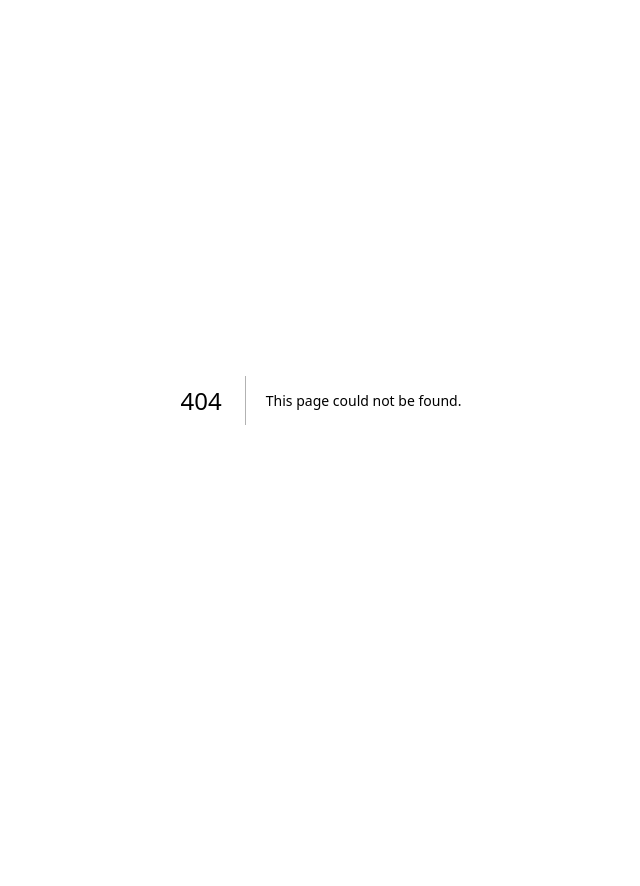
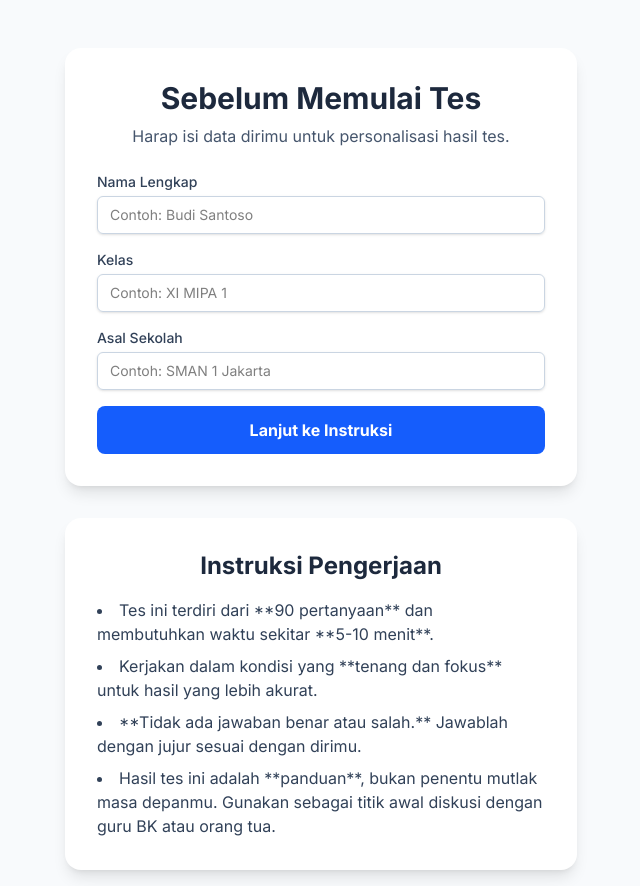
Before and after one commit to AkbarTambora/panduan-karier-sma-z, a Next.js app: page /tes/mulai in a window 1280 px wide. Before the commit this address had no page. Shown: the whole page, without its empty margins (319-959 px from the left). Before the commit the page ends 800 px from the top, so only its background shows below. Built offline with nearby package versions, Linux system fonts and the light colour scheme.

Commit message:
feat: implement pre-test form and display user identity on result page

```diff
--- a/src/app/(main)/hasil/page.tsx
+++ b/src/app/(main)/hasil/page.tsx
@@ -1,21 +1,20 @@
-// src/app/(main)/hasil/page.tsx
+// Lokasi file: src/app/(main)/hasil/page.tsx
+
 import { Suspense } from 'react';
 import { redirect } from 'next/navigation';
-// --- PERBAIKAN: Impor tipe-tipe yang dibutuhkan ---
-import { getAnalysisReport, type MatchResult} from '@/lib/services/riasecService';
+import { getAnalysisReport, type MatchResult } from '@/lib/services/riasecService';
 import { riasecDetails } from '@/data/riasecDescriptions';
 import { HexagonChart } from '@/components/results/HexagonChart';
 import type { RiasecType } from '@/data/riasecQuestions';
 import ReactMarkdown from 'react-markdown';
 
-
-// Tipe untuk searchParams
+// Tipe untuk props halaman tidak berubah
 type HasilPageProps = {
-  searchParams: Promise<{ [key: string]: string | string[] | undefined }>;
+  searchParams: { [key: string]: string | string[] | undefined };
 };
 
+// Komponen Halaman Utama (Server Component)
 export default async function HasilPage({ searchParams }: HasilPageProps) {
-  // Biarkan halaman utama tetap ramping
   return (
     <main className="min-h-screen bg-slate-50 p-4 sm:p-8 md:p-12">
       <div className="max-w-5xl mx-auto">
@@ -27,55 +26,62 @@ export default async function HasilPage({ searchParams }: HasilPageProps) {
   );
 }
 
-// JADIKAN KOMPONEN INI ASYNC
+// Komponen Konten Inti (Server Component)
 async function HasilContent({ searchParams }: HasilPageProps) {
-  // --- PERBAIKAN: AWAIT searchParams terlebih dahulu ---
-  const params = await searchParams;
+  // Gunakan URLSearchParams untuk cara yang lebih aman dalam mengelola parameter URL
+  const params = new URLSearchParams(searchParams as Record<string, string>);
 
-  // 1. Destrukturisasi dari params yang sudah di-await
-  const { R, I, A, S, E, C } = params;
-  const potentialScores = { R, I, A, S, E, C };
+  // Ambil data personal dari URL
+  const nama = params.get('nama') || 'Siswa';
+  const kelas = params.get('kelas') || 'Kelas';
+  const sekolah = params.get('sekolah') || 'Sekolah';
 
+  // Siapkan objek untuk menampung skor
   const riasecScores: { [key: string]: string } = {};
-  const RIASEC_TYPES = ['R', 'I', 'A', 'S', 'E', 'C'];
+  const RIASEC_TYPES: RiasecType[] = ['R', 'I', 'A', 'S', 'E', 'C'];
 
-  // 2. Lakukan iterasi pada objek `potentialScores` yang sudah aman.
+  // Loop melalui tipe RIASEC untuk mengambil skor dari parameter URL
   for (const key of RIASEC_TYPES) {
-    const value = potentialScores[key as keyof typeof potentialScores];
-    if (value && typeof value === 'string') {
+    const value = params.get(key);
+    if (value) {
       riasecScores[key] = value;
     }
   }
 
-  // 3. Validasi dan logika selanjutnya tidak perlu diubah
+  // Pengaman: Jika tidak ada skor sama sekali, kembalikan ke halaman awal
   if (Object.keys(riasecScores).length === 0) {
-    redirect('/tes');
+    redirect('/tes/mulai');
   }
 
-  // Teruskan objek yang aman ini ke service Anda.
+  // Panggil service untuk mendapatkan laporan analisis lengkap
   const report = await getAnalysisReport(riasecScores);
   const { userProfile, majorMatches, careerMatches, motivation } = report;
 
+  // Render JSX
   return (
     <div className="space-y-10">
       {/* Bagian Header Personal */}
-      <header className="text-center">
+      <header className="text-center border-b-2 border-slate-200 pb-8">
+        <p className="text-2xl font-bold text-slate-800 mb-1">{nama}</p>
+        <p className="text-lg text-slate-600">{kelas} - {sekolah}</p>
+      </header>
+
+      {/* Bagian Analisis Kepribadian */}
+      <section className="text-center">
         <h1 className="text-4xl md:text-5xl font-bold text-slate-800">
           Analisis Kepribadian <br />
           <span className="text-blue-600">{userProfile.personaName}</span>
         </h1>
-        {/* 2. GANTI <p> BIASA DENGAN <ReactMarkdown> */}
         <div className="mt-4 max-w-3xl mx-auto text-lg text-slate-600">
           <ReactMarkdown>{motivation}</ReactMarkdown>
         </div>
-      </header>
+      </section>
 
       {/* Bagian Visualisasi Data */}
       <section className="grid grid-cols-1 lg:grid-cols-2 gap-8 items-center">
         <div className="bg-white p-6 rounded-2xl shadow-lg">
           <h2 className="text-xl font-bold text-slate-700 mb-4 text-center">Profil Minatmu</h2>
           <div className="space-y-3">
-            {/* --- PERBAIKAN: Beri tipe pada parameter map --- */}
             {userProfile.percentages.map(([type, percentage]: [RiasecType, number]) => (
               <div key={type}>
                 <div className="flex justify-between mb-1">
@@ -90,13 +96,8 @@ async function HasilContent({ searchParams }: HasilPageProps) {
           </div>
         </div>
         <div className="bg-white p-6 rounded-2xl shadow-lg h-full flex flex-col items-center justify-center space-y-4">
-          <h2 className="text-xl font-bold text-slate-700 text-center">
-            Peta Minatmu
-          </h2>
-          <HexagonChart
-            percentages={userProfile.percentages}
-            topThree={userProfile.topThree}
-          />
+          <h2 className="text-xl font-bold text-slate-700 text-center">Peta Minatmu</h2>
+          <HexagonChart percentages={userProfile.percentages} topThree={userProfile.topThree} />
         </div>
       </section>
 
@@ -105,7 +106,6 @@ async function HasilContent({ searchParams }: HasilPageProps) {
         {/* Rekomendasi Jurusan */}
         <div className="space-y-4">
           <h2 className="text-3xl font-bold text-slate-800">Rekomendasi Jurusan</h2>
-          {/* --- PERBAIKAN: Beri tipe 'major' --- */}
           {majorMatches.map((major: MatchResult) => (
             <div key={major.id} className="bg-white p-6 rounded-2xl shadow-lg">
               <div className="flex justify-between items-start">
@@ -116,7 +116,7 @@ async function HasilContent({ searchParams }: HasilPageProps) {
               </div>
               <p className="mt-2 text-slate-600">{major.description}</p>
               <p className="mt-3 text-xs text-slate-400">
-                Profil Jurusan: {Object.entries(major.riasecProfile).map(([t,s]) => `${t}:${s}`).join(', ')}
+                Profil Jurusan: {Object.entries(major.riasecProfile).map(([t, s]) => `${t}:${s}`).join(', ')}
               </p>
             </div>
           ))}
@@ -124,7 +124,6 @@ async function HasilContent({ searchParams }: HasilPageProps) {
         {/* Rekomendasi Karier */}
         <div className="space-y-4">
           <h2 className="text-3xl font-bold text-slate-800">Rekomendasi Karier</h2>
-          {/* --- PERBAIKAN: Beri tipe 'career' --- */}
           {careerMatches.map((career: MatchResult) => (
             <div key={career.id} className="bg-white p-6 rounded-2xl shadow-lg">
               <div className="flex justify-between items-start">
@@ -134,7 +133,9 @@ async function HasilContent({ searchParams }: HasilPageProps) {
                 </span>
               </div>
               <p className="mt-2 text-slate-600">{career.description}</p>
-              {/* ... (Profil Karier tidak berubah) ... */}
+              <p className="mt-3 text-xs text-slate-400">
+                Profil Karier: {Object.entries(career.riasecProfile).map(([t, s]) => `${t}:${s}`).join(', ')}
+              </p>
             </div>
           ))}
         </div>
--- /dev/null
+++ b/src/app/(main)/tes/mulai/page.tsx
@@ -0,0 +1,106 @@
+// Lokasi file: src/app/(main)/tes/mulai/page.tsx
+
+'use client'; // <-- Ini penting untuk menggunakan hook
+
+import { useState } from 'react';
+import { useRouter } from 'next/navigation';
+
+export default function StartTestPage() {
+  // State untuk menyimpan input dari pengguna
+  const [nama, setNama] = useState('');
+  const [kelas, setKelas] = useState('');
+  const [sekolah, setSekolah] = useState('');
+  const router = useRouter();
+
+  // Fungsi yang dijalankan saat tombol form di-klik
+  const handleSubmit = (e: React.FormEvent) => {
+    e.preventDefault(); // Mencegah halaman refresh
+
+    // Validasi sederhana, pastikan semua field diisi
+    if (!nama.trim() || !kelas.trim() || !sekolah.trim()) {
+      alert('Harap isi semua data diri dengan lengkap.');
+      return; // Hentikan fungsi jika ada yang kosong
+    }
+
+    // Buat parameter URL dari data form
+    const params = new URLSearchParams({
+      nama: nama.trim(),
+      kelas: kelas.trim(),
+      sekolah: sekolah.trim(),
+    });
+
+    // Arahkan pengguna ke halaman tes dengan membawa data
+    router.push(`/tes?${params.toString()}`);
+  };
+
+  return (
+    <main className="flex flex-col items-center min-h-screen bg-slate-50 p-4 pt-8 sm:pt-12">
+      <div className="w-full max-w-lg">
+        {/* KARTU FORM IDENTITAS */}
+        <div className="bg-white p-6 sm:p-8 rounded-2xl shadow-lg mb-8">
+          <h1 className="text-2xl sm:text-3xl font-bold text-slate-800 text-center mb-2">Sebelum Memulai Tes</h1>
+          <p className="text-slate-600 text-center mb-6">Harap isi data dirimu untuk personalisasi hasil tes.</p>
+
+          <form onSubmit={handleSubmit} className="space-y-4">
+            <div>
+              <label htmlFor="nama" className="block text-sm font-medium text-slate-700">Nama Lengkap</label>
+              <input
+                id="nama"
+                type="text"
+                value={nama}
+                onChange={(e) => setNama(e.target.value)}
+                className="mt-1 block w-full px-3 py-2 border border-slate-300 rounded-md shadow-sm focus:outline-none focus:ring-blue-500 focus:border-blue-500 sm:text-sm"
+                placeholder="Contoh: Budi Santoso"
+                required
+              />
+            </div>
+
+            <div>
+              <label htmlFor="kelas" className="block text-sm font-medium text-slate-700">Kelas</label>
+              <input
+                id="kelas"
+                type="text"
+                value={kelas}
+                onChange={(e) => setKelas(e.target.value)}
+                className="mt-1 block w-full px-3 py-2 border border-slate-300 rounded-md shadow-sm focus:outline-none focus:ring-blue-500 focus:border-blue-500 sm:text-sm"
+                placeholder="Contoh: XI MIPA 1"
+                required
+              />
+            </div>
+
+            <div>
+              <label htmlFor="sekolah" className="block text-sm font-medium text-slate-700">Asal Sekolah</label>
+              <input
+                id="sekolah"
+                type="text"
+                value={sekolah}
+                onChange={(e) => setSekolah(e.target.value)}
+                className="mt-1 block w-full px-3 py-2 border border-slate-300 rounded-md shadow-sm focus:outline-none focus:ring-blue-500 focus:border-blue-500 sm:text-sm"
+                placeholder="Contoh: SMAN 1 Jakarta"
+                required
+              />
+            </div>
+
+            <button
+              type="submit"
+              className="w-full bg-blue-600 text-white font-bold py-3 px-4 rounded-lg hover:bg-blue-700 transition-transform transform hover:scale-105 focus:outline-none focus:ring-2 focus:ring-offset-2 focus:ring-blue-500"
+            >
+              Lanjut ke Instruksi
+            </button>
+          </form>
+        </div>
+
+        {/* KARTU INSTRUKSI */}
+        <div className="bg-white p-6 sm:p-8 rounded-2xl shadow-lg">
+          <h2 className="text-xl sm:text-2xl font-bold text-slate-800 text-center mb-4">Instruksi Pengerjaan</h2>
+          <ul className="list-disc list-inside space-y-2 text-slate-700">
+            <li>Tes ini terdiri dari **90 pertanyaan** dan membutuhkan waktu sekitar **5-10 menit**.</li>
+            <li>Kerjakan dalam kondisi yang **tenang dan fokus** untuk hasil yang lebih akurat.</li>
+            <li>**Tidak ada jawaban benar atau salah.** Jawablah dengan jujur sesuai dengan dirimu.</li>
+            <li>Hasil tes ini adalah **panduan**, bukan penentu mutlak masa depanmu. Gunakan sebagai titik awal diskusi dengan guru BK atau orang tua.</li>
+          </ul>
+        </div>
+      </div>
+    </main>
+  );
+}
--- a/src/app/components/TestEngine.tsx
+++ b/src/app/components/TestEngine.tsx
@@ -1,17 +1,13 @@
-// src/components/TestEngine.tsx
+// Lokasi file: src/app/components/TestEngine.tsx
+
 "use client";
 
-// Impor 'useEffect' dan 'useMemo' dari React ---
-import { useState, useEffect } from "react"; // <-- Ganti useMemo dengan useEffect
-import { useRouter } from "next/navigation";
+import { useState, useEffect, Suspense } from "react";
+import { useRouter, useSearchParams } from "next/navigation";
 import { riasecQuestions, RiasecType } from "@/data/riasecQuestions";
 
-// Ubah struktur state 'answers' menjadi Map ---
-// Menggunakan Map lebih efisien untuk update dan lookup by key (questionId)
 type AnswerMap = Map<number, { value: number; type: RiasecType }>;
 
-// Buat fungsi untuk mengacak array (Fisher-Yates shuffle algorithm) ---
-// Tempatkan fungsi ini di luar komponen agar tidak dibuat ulang setiap render.
 const shuffleArray = <T,>(array: T[]): T[] => {
   const newArray = [...array];
   for (let i = newArray.length - 1; i > 0; i--) {
@@ -21,50 +17,70 @@ const shuffleArray = <T,>(array: T[]): T[] => {
   return newArray;
 };
 
-export default function TestEngine() {
+// ===================================================================
+// KOMPONEN PEMBUNGKUS (WRAPPER)
+// Inilah yang akan kita impor di halaman /tes.
+// Tujuannya adalah untuk menyediakan <Suspense> boundary.
+// ===================================================================
+export default function TestEngineWrapper() {
+  return (
+    <Suspense fallback={<LoadingState />}>
+      <TestEngine />
+    </Suspense>
+  );
+}
+
+// ===================================================================
+// KOMPONEN UTAMA LOGIKA TES
+// Komponen ini tidak diekspor sebagai default.
+// ===================================================================
+function TestEngine() {
+  const router = useRouter();
+  const searchParams = useSearchParams();
+
+  // Ambil data personal dari URL.
+  const nama = searchParams.get('nama') || '';
+  const kelas = searchParams.get('kelas') || '';
+  const sekolah = searchParams.get('sekolah') || '';
+
+  // State untuk logika internal tes
   const [shuffledQuestions, setShuffledQuestions] = useState<typeof riasecQuestions>([]);
-
-  // useEffect untuk mengacak pertanyaan hanya di client side
-  useEffect(() => {
-    setShuffledQuestions(shuffleArray(riasecQuestions));
-  }, []); // Array dependensi kosong berarti ini hanya berjalan sekali saat komponen mount
-
   const [currentQuestionIndex, setCurrentQuestionIndex] = useState(0);
-  // Gunakan Map untuk menyimpan jawaban. Key: questionId, Value: { value, type }
   const [answers, setAnswers] = useState<AnswerMap>(new Map());
   const [isFinished, setIsFinished] = useState(false);
-  const router = useRouter();
 
-  // Gunakan array yang sudah diacak ---
+  // useEffect untuk mengacak pertanyaan SETELAH komponen dimuat di browser.
+  useEffect(() => {
+    // Pengaman: jika halaman ini diakses langsung tanpa data nama,
+    // kembalikan ke halaman awal untuk mengisi form.
+    if (!nama) {
+      router.replace('/tes/mulai');
+      return; // Hentikan eksekusi lebih lanjut
+    }
+    setShuffledQuestions(shuffleArray(riasecQuestions));
+  }, [nama, router]); // Dependency array memastikan ini berjalan saat data nama tersedia.
+
+  // Variabel-variabel turunan
   const totalQuestions = shuffledQuestions.length;
   const currentQuestion = shuffledQuestions[currentQuestionIndex];
 
-  // 3. Tambahkan kondisi loading saat pertanyaan belum diacak
-  if (shuffledQuestions.length === 0) {
-    return (
-        <div className="w-full max-w-2xl mx-auto text-center p-8">
-            <p className="text-lg font-semibold text-slate-600">Mempersiapkan tes...</p>
-        </div>
-    );
+  // Jika pertanyaan belum selesai diacak, tampilkan loading state.
+  if (!currentQuestion) {
+    return <LoadingState />;
   }
 
-  // Modifikasi handleAnswer untuk mengupdate Map ---
+  // --- FUNGSI-FUNGSI HANDLER ---
+
   const handleAnswer = (value: number) => {
-    // Buat salinan Map untuk menjaga immutability
     const newAnswers = new Map(answers);
-    newAnswers.set(currentQuestion.id, {
-      value: value,
-      type: currentQuestion.type,
-    });
+    newAnswers.set(currentQuestion.id, { value, type: currentQuestion.type });
     setAnswers(newAnswers);
   };
 
-  // Buat fungsi navigasi terpisah ---
   const handleNext = () => {
     if (currentQuestionIndex < totalQuestions - 1) {
       setCurrentQuestionIndex(currentQuestionIndex + 1);
     } else {
-      // Jika ini adalah pertanyaan terakhir, set isFinished
       setIsFinished(true);
     }
   };
@@ -75,57 +91,39 @@ export default function TestEngine() {
     }
   };
 
-
   const calculateAndNavigate = () => {
     const scores: { [key in RiasecType]: number } = { R: 0, I: 0, A: 0, S: 0, E: 0, C: 0 };
-
-    // Iterasi melalui Map answers untuk kalkulasi
     answers.forEach((answer) => {
       scores[answer.type] += answer.value;
     });
 
-    const queryParams = new URLSearchParams(
-      Object.entries(scores).map(([key, value]) => [key, value.toString()])
-    ).toString();
+    const params = new URLSearchParams();
+    // Teruskan kembali data personal ke halaman hasil
+    params.append('nama', nama);
+    params.append('kelas', kelas);
+    params.append('sekolah', sekolah);
 
-    router.push(`/hasil?${queryParams}`);
+    // Tambahkan skor tes
+    Object.entries(scores).forEach(([key, value]) => {
+      params.append(key, value.toString());
+    });
+
+    router.push(`/hasil?${params.toString()}`);
   };
 
   const colorClasses = {
-    red: {
-      hover: 'hover:border-red-400 hover:bg-red-50',
-      active: 'border-red-500 bg-red-100 ring-2 ring-red-400'
-    },
-    orange: {
-      hover: 'hover:border-orange-400 hover:bg-orange-50',
-      active: 'border-orange-500 bg-orange-100 ring-2 ring-orange-400'
-    },
-    gray: {
-      hover: 'hover:border-gray-400 hover:bg-gray-50',
-      active: 'border-gray-500 bg-gray-100 ring-2 ring-gray-400'
-    },
-    green: {
-      hover: 'hover:border-green-400 hover:bg-green-50',
-      active: 'border-green-500 bg-green-100 ring-2 ring-green-400'
-    },
-    blue: {
-      hover: 'hover:border-blue-400 hover:bg-blue-50',
-      active: 'border-blue-500 bg-blue-100 ring-2 ring-blue-400'
-    },
+    red: { hover: 'hover:border-red-400 hover:bg-red-50', active: 'border-red-500 bg-red-100 ring-2 ring-red-400' },
+    orange: { hover: 'hover:border-orange-400 hover:bg-orange-50', active: 'border-orange-500 bg-orange-100 ring-2 ring-orange-400' },
+    gray: { hover: 'hover:border-gray-400 hover:bg-gray-50', active: 'border-gray-500 bg-gray-100 ring-2 ring-gray-400' },
+    green: { hover: 'hover:border-green-400 hover:bg-green-50', active: 'border-green-500 bg-green-100 ring-2 ring-green-400' },
+    blue: { hover: 'hover:border-blue-400 hover:bg-blue-50', active: 'border-blue-500 bg-blue-100 ring-2 ring-blue-400' },
   };
+  const isCurrentQuestionAnswered = answers.has(currentQuestion?.id);
 
-  // Helper untuk mengecek apakah pertanyaan saat ini sudah dijawab ---
-  const isCurrentQuestionAnswered = answers.has(currentQuestion?.id);
+  // --- RENDER JSX ---
 
   return (
     <div className="w-full max-w-2xl mx-auto">
-      {!isFinished && (
-        <div className="bg-blue-50 border-l-4 border-blue-500 text-blue-700 p-4 rounded-md mb-8" role="alert">
-          <p className="font-bold">Instruksi</p>
-          <p>Bacalah setiap pernyataan dan pilih sejauh mana pernyataan tersebut menggambarkan dirimu. Tidak ada jawaban benar atau salah.</p>
-        </div>
-      )}
-
       <div className="bg-white rounded-2xl shadow-lg p-6 sm:p-8 min-h-[450px] flex flex-col justify-between">
         {isFinished ? (
           <div className="text-center transition-opacity duration-500 flex flex-col justify-center items-center h-full">
@@ -155,19 +153,16 @@ export default function TestEngine() {
                 <div className="w-full bg-slate-200 rounded-full h-2.5">
                   <div
                     className="bg-gradient-to-r from-sky-500 to-blue-600 h-2.5 rounded-full transition-all duration-300 ease-out"
-                    // Kalkulasi progress berdasarkan ukuran Map ---
                     style={{ width: `${(answers.size / totalQuestions) * 100}%` }}
                   ></div>
                 </div>
               </div>
-
               {/* Pertanyaan */}
               <div className="text-center mb-8 min-h-[100px] flex items-center justify-center">
                 <h2 className="text-xl md:text-2xl font-bold text-slate-800 leading-relaxed">
                   {currentQuestion.text}
                 </h2>
               </div>
-
               {/* Pilihan Jawaban */}
               <div className="grid grid-cols-1 sm:grid-cols-5 gap-3">
                 {[
@@ -180,27 +175,14 @@ export default function TestEngine() {
                   <button
                     key={option.value}
                     onClick={() => handleAnswer(option.value)}
-                    // Styling untuk jawaban yang sudah dipilih ---
-                    className={`
-                      p-3 border-2 rounded-lg text-sm font-semibold text-slate-700
-                      transition-all duration-200 ease-in-out
-                      transform hover:scale-105 hover:shadow-md focus:outline-none
-                      focus:ring-2 focus:ring-offset-2 focus:ring-blue-500
-                      ${option.value === 3 ? "sm:col-span-1" : ""}
-                      ${colorClasses[option.color as keyof typeof colorClasses].hover}
-                      ${answers.get(currentQuestion.id)?.value === option.value
-                        ? colorClasses[option.color as keyof typeof colorClasses].active
-                        : "border-slate-300"
-                      }
-                    `}
+                    className={`p-3 border-2 rounded-lg text-sm font-semibold text-slate-700 transition-all duration-200 ease-in-out transform hover:scale-105 hover:shadow-md focus:outline-none focus:ring-2 focus:ring-offset-2 focus:ring-blue-500 ${option.value === 3 ? "sm:col-span-1" : ""} ${colorClasses[option.color as keyof typeof colorClasses].hover} ${answers.get(currentQuestion.id)?.value === option.value ? colorClasses[option.color as keyof typeof colorClasses].active : "border-slate-300"}`}
                   >
                     {option.label}
                   </button>
                 ))}
               </div>
             </div>
-
-            {/* Tambahkan Tombol Navigasi Back & Next --- */}
+            {/* Tombol Navigasi */}
             <div className="mt-8 flex justify-between items-center">
               <button
                 onClick={handleBack}
@@ -223,3 +205,12 @@ export default function TestEngine() {
     </div>
   );
 }
+
+// Komponen kecil untuk loading state
+function LoadingState() {
+  return (
+    <div className="w-full max-w-2xl mx-auto text-center p-8">
+      <p className="text-lg font-semibold text-slate-600">Mempersiapkan tes...</p>
+    </div>
+  );
+}
```
